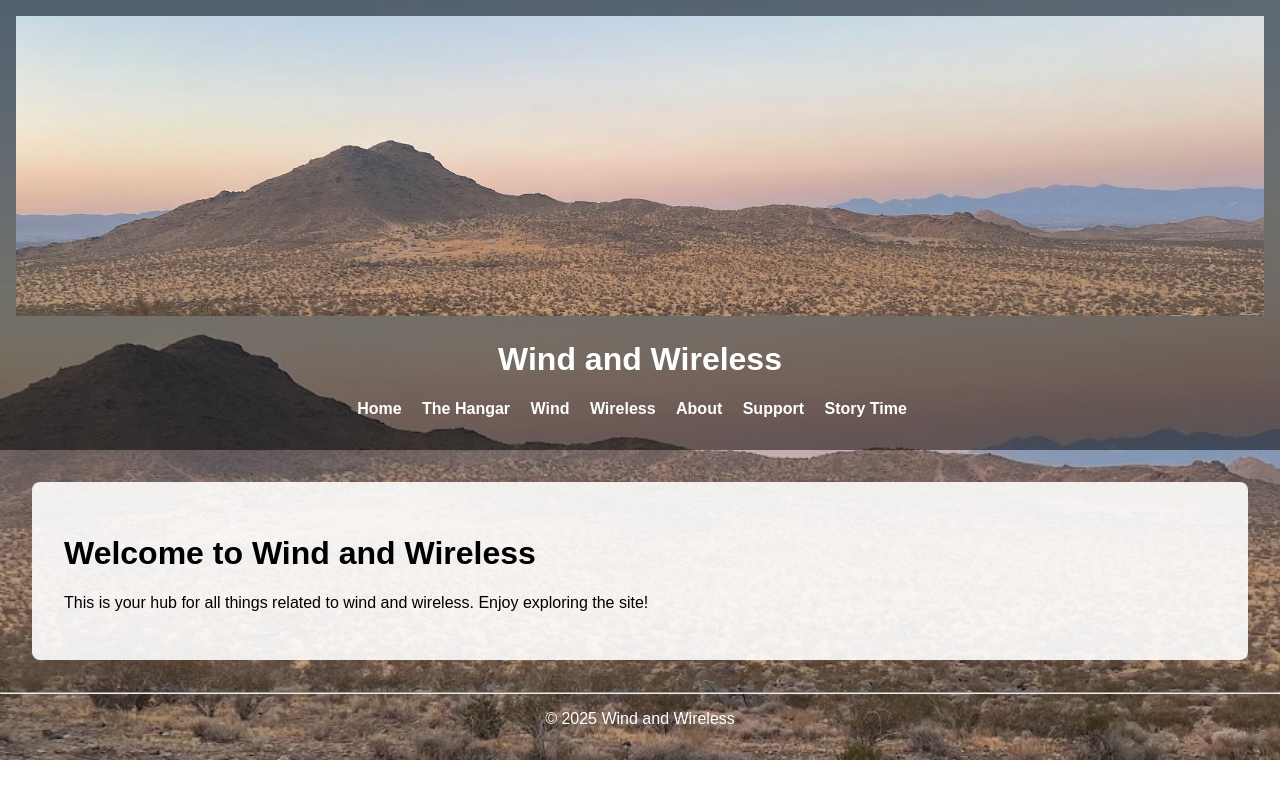
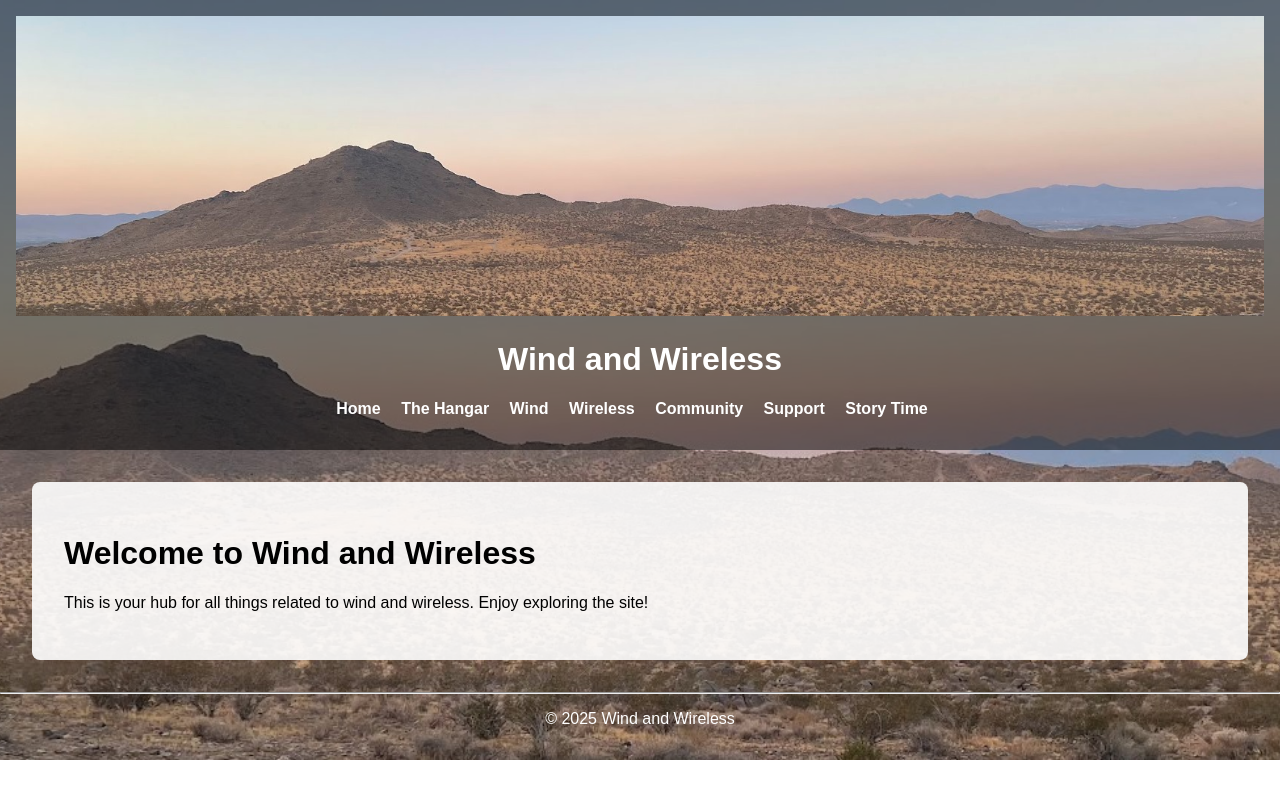
Before and after one commit to 00X30/WindWireless, a Jekyll site: the page built from index.md, in a window 1280 px wide. Shown: the top 799 px of the page. Built offline with Jekyll 4.4.1, drawn with Linux system fonts in a browser that asks for light colours.

Commit message:
Update default.html

```diff
--- a/_layouts/default.html
+++ b/_layouts/default.html
@@ -18,7 +18,7 @@
         <li><a href="{{ '/the-hangar' | relative_url }}">The Hangar</a></li>
         <li><a href="{{ '/wind' | relative_url }}">Wind</a></li>
         <li><a href="{{ '/wireless' | relative_url }}">Wireless</a></li>
-        <li><a href="{{ '/about' | relative_url }}">About</a></li>
+        <li><a href="{{ '/about' | relative_url }}">Community</a></li>
         <li><a href="{{ '/donate' | relative_url }}">Support</a></li>
         <li><a href="{{ '/story-time' | relative_url }}">Story Time</a></li>
       </ul>
```
